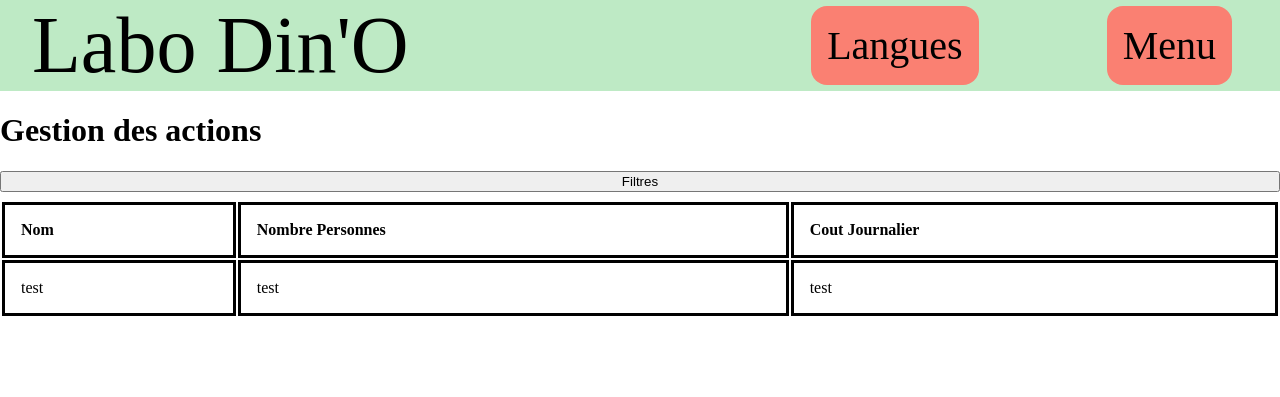
After one commit to QuentinChaufour/SAE_S3_Jurassique_Groupe_W, a Flask app: page /choice_action_tech/platform_management/ in a window 1280 px wide. The commit adds this page. Shown: the top 397 px of the page. Run offline with Flask 3, Linux system fonts and the light colour scheme.

Commit message:
Starting the implementation of the page of the technical staff

```diff
--- a/LaboDino/static/css/layout.css
+++ b/LaboDino/static/css/layout.css
@@ -95,3 +95,36 @@ body{
     align-items: center;
     margin: 5%;
 }
+
+#main_tech_dashboard{
+    display: flex;
+    justify-content: center;
+    flex-direction: column;
+    gap: 20vh;
+}
+
+#main_tech_choice{
+    display: flex;
+    justify-content: center;
+    flex-direction: row;
+    gap: 10vh;
+}
+
+#platform_management{
+    display: flex;
+    justify-content: center;
+    flex-direction: column;
+    gap: 10vh;
+}
+
+#platform_table {
+    display: flex;
+    justify-content: center;
+    flex-direction: column;
+    gap: 1vh;
+}
+
+#platform_table th, #platform_table td{
+    text-align: left;
+    padding: 2vh;
+}
--- a/LaboDino/static/css/style.css
+++ b/LaboDino/static/css/style.css
@@ -77,3 +77,25 @@
     border-radius: 60px;
     background: #C0BCBC;
 }
+
+#main_tech_dashboard h1{
+    font-size: 64px;
+}
+
+#main_tech_choice a{
+    text-decoration: none;
+    font-size: 42px;
+    padding: 10px;
+    border-radius: 10px;
+    color: black;
+    background-color: #EAC5BE;
+}
+
+#main_tech_choice a:hover{
+    background-color: #ac8b85;
+}
+
+
+#platform_table th, #platform_table td{
+    border:solid;
+}
--- /dev/null
+++ b/LaboDino/templates/platform_management.html
@@ -0,0 +1,31 @@
+{% extends "base_template.html" %}
+
+{% block content %}
+<div>
+    <h1>Gestion des actions</h1>
+    <div id="platform_management">
+        <div id="platform_table">
+            <button>Filtres</button>
+            <table>
+                <thead>
+                    <tr>
+                        <th>Nom</th>
+                        <th>Nombre Personnes</th>
+                        <th>Cout Journalier</th>
+                    </tr>
+                </thead>
+                <tbody>
+                    <tr>
+                        <td>test</td>
+                        <td>test</td>
+                        <td>test</td>
+                    </tr>
+                </tbody>
+            </table>
+        </div>
+        <div id="create_platform">
+
+        </div>
+    </div>
+</div>
+{% endblock %}
--- a/LaboDino/views.py
+++ b/LaboDino/views.py
@@ -1,6 +1,7 @@
 from LaboDino.forms import LoginForm
 from .app import app
-from flask import render_template
+from flask import render_template, request
+from LaboDino.models import Personnel
 
 @app.route('/')
 def home():
@@ -22,3 +23,11 @@ def login():
     print(form.id.data)
     print(form.password.data)
     return render_template('connexion.html', form=form)
+
+@app.route('/choice_action_tech/')
+def tech_choice_action():
+    return render_template('personnel_technique.html')
+
+@app.route('/choice_action_tech/platform_management/')
+def platform_management():
+    return render_template('platform_management.html')
```
Also changed, not shown: LaboDino/templates/gestion_plateforme.html (added, +12 -0 lines), LaboDino/templates/personnel_technique.html (added, +12 -0 lines).
